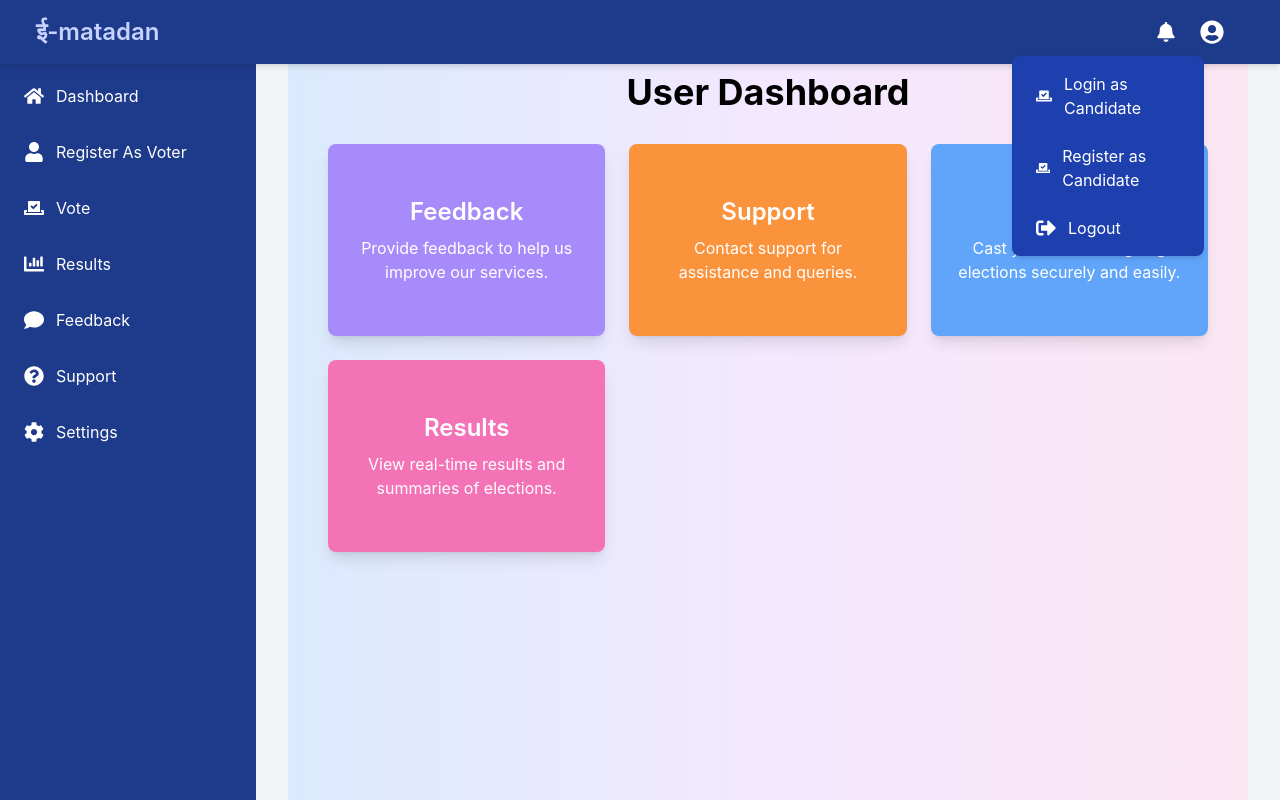
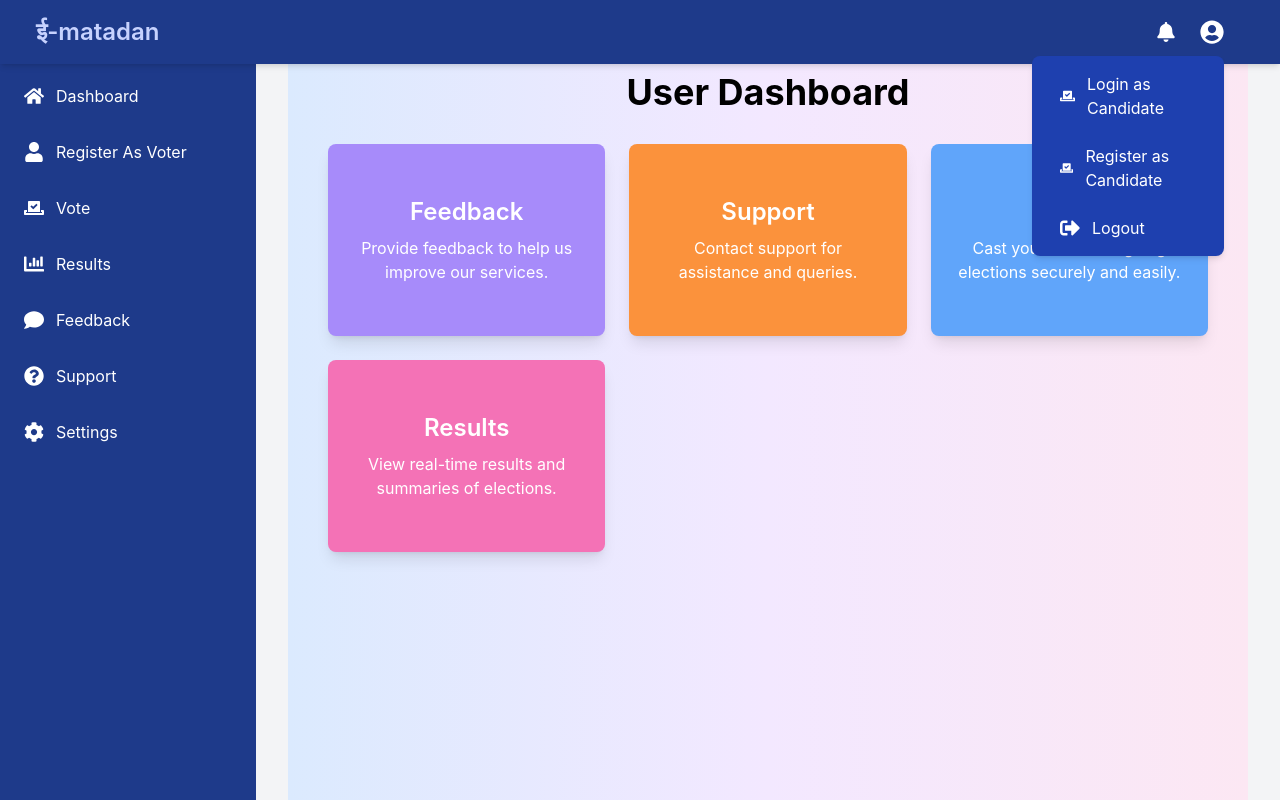
Before and after one commit to Pranav952/E-Matadan, a React (Create React App) app in the folder frontend/: page /user in a window 1280 px wide. Both pictures are taken after a click on the button 1212 px from the left and 32 px from the top of the page. Built offline with nearby package versions, Linux system fonts and the light colour scheme.

Commit message:
notification added on right top

```diff
--- a/frontend/src/user/components/SideBar.jsx
+++ b/frontend/src/user/components/SideBar.jsx
@@ -11,7 +11,6 @@ function SideBar() {
 
   return (
     <div className="relative">
-
       <div className="bg-blue-900 text-white w-full fixed top-0 left-0 z-20 flex justify-between items-center p-4 shadow-md">
         <button onClick={toggleMobileMenu} className="md:hidden text-white">
           <FaBars className="text-2xl" />
@@ -29,21 +28,21 @@ function SideBar() {
             </button>
             {/* Smooth Transition for Profile Menu */}
             {isProfileMenuOpen && (
-              <ul className="absolute right-5 mt-3 space-y-2 bg-blue-800 text-white p-2 rounded-lg shadow-md w-48 transition-transform transform duration-300 ease-in-out">
+              <ul className="absolute right-0 mt-3 space-y-2 bg-blue-800 text-white p-2 rounded-lg shadow-md w-48 transition-transform transform duration-300 ease-in-out z-30">
                 <li>
-                  <Link to="/user-login" className="flex items-center px-4 py-2 rounded-lg hover:bg-blue-600 transition-all">
+                  <Link to="/user-login" className="flex items-center px-5 py-2 rounded-lg hover:bg-blue-600 transition-all">
                     <FaVoteYea className="text-xl" />
                     <span className="ml-3">Login as Candidate</span>
                   </Link>
                 </li>
                 <li>
-                  <Link to="/user-register" className="flex items-center px-4 py-2 rounded-lg hover:bg-blue-600 transition-all">
+                  <Link to="/user-register" className="flex items-center px-5 py-2 rounded-lg hover:bg-blue-600 transition-all">
                     <FaVoteYea className="text-xl" />
                     <span className="ml-3">Register as Candidate</span>
                   </Link>
                 </li>
                 <li>
-                  <button onClick={() => console.log("Logging out...")} className="flex items-center px-4 py-2 rounded-lg hover:bg-red-600 transition-all w-full">
+                  <button onClick={() => console.log("Logging out...")} className="flex items-center px-5 py-2 rounded-lg hover:bg-red-600 transition-all w-full">
                     <FaSignOutAlt className="text-xl" />
                     <span className="ml-3">Logout</span>
                   </button>
```
